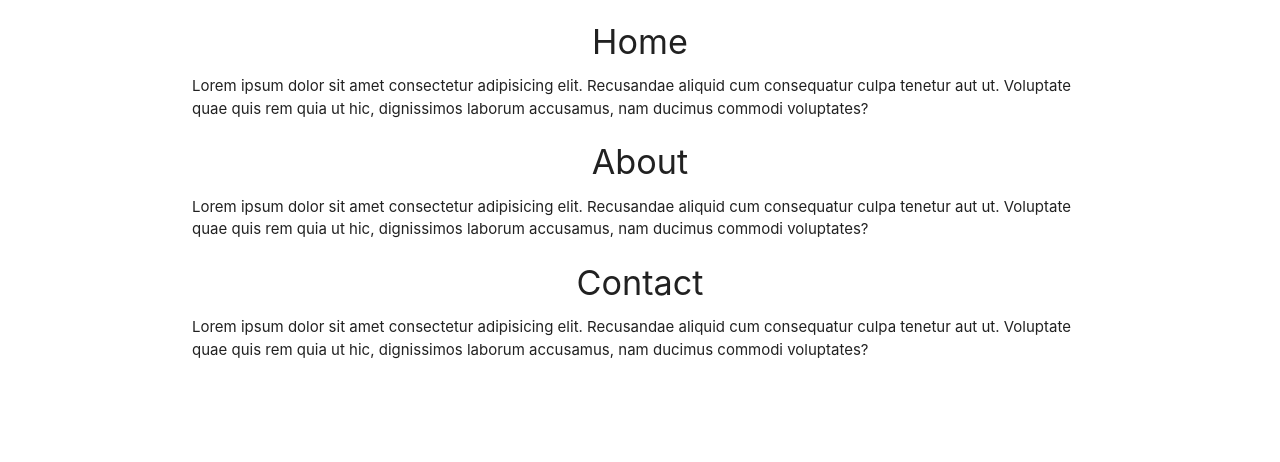
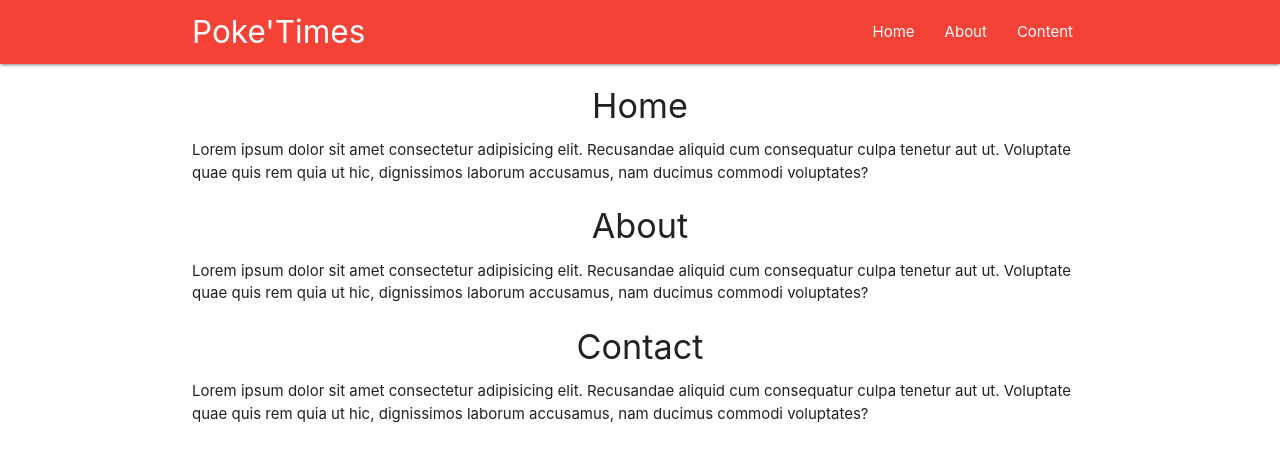
Before and after one commit to zaferozzcan/poketimes, a React (Create React App) app: page / in a window 1280 px wide. Shown: the top 462 px of the page. Built offline with nearby package versions, Linux system fonts and the light colour scheme.

Commit message:
Add Navigation Bar Components

```diff
--- a/package.json
+++ b/package.json
@@ -10,6 +10,7 @@
   "dependencies": {
     "react": "16.12.0",
     "react-dom": "16.12.0",
+    "react-router-dom": "5.2.0",
     "react-scripts": "3.0.1"
   },
   "devDependencies": {
--- a/src/App.js
+++ b/src/App.js
@@ -3,10 +3,12 @@ import React from "react";
 import Home from "./components/Home";
 import About from "./components/About";
 import Contact from "./components/Contact";
+import Navbar from "./components/Navbar";
 
 export default function App() {
   return (
     <div className="App">
+      <Navbar />
       <Home />
       <About />
       <Contact />
--- /dev/null
+++ b/src/components/Navbar.jsx
@@ -0,0 +1,26 @@
+import React from "react";
+
+function Navbar() {
+  return (
+    <nav className="nav-wrapper red darkened-3">
+      <div className="container">
+        <a href="\" className="brand-logo">
+          Poke'Times
+        </a>
+        <ul class="right hide-on-med-and-down">
+          <li>
+            <a href="\">Home</a>
+          </li>
+          <li>
+            <a href="\about">About</a>
+          </li>
+          <li>
+            <a href="\content">Content</a>
+          </li>
+        </ul>
+      </div>
+    </nav>
+  );
+}
+
+export default Navbar;
```
